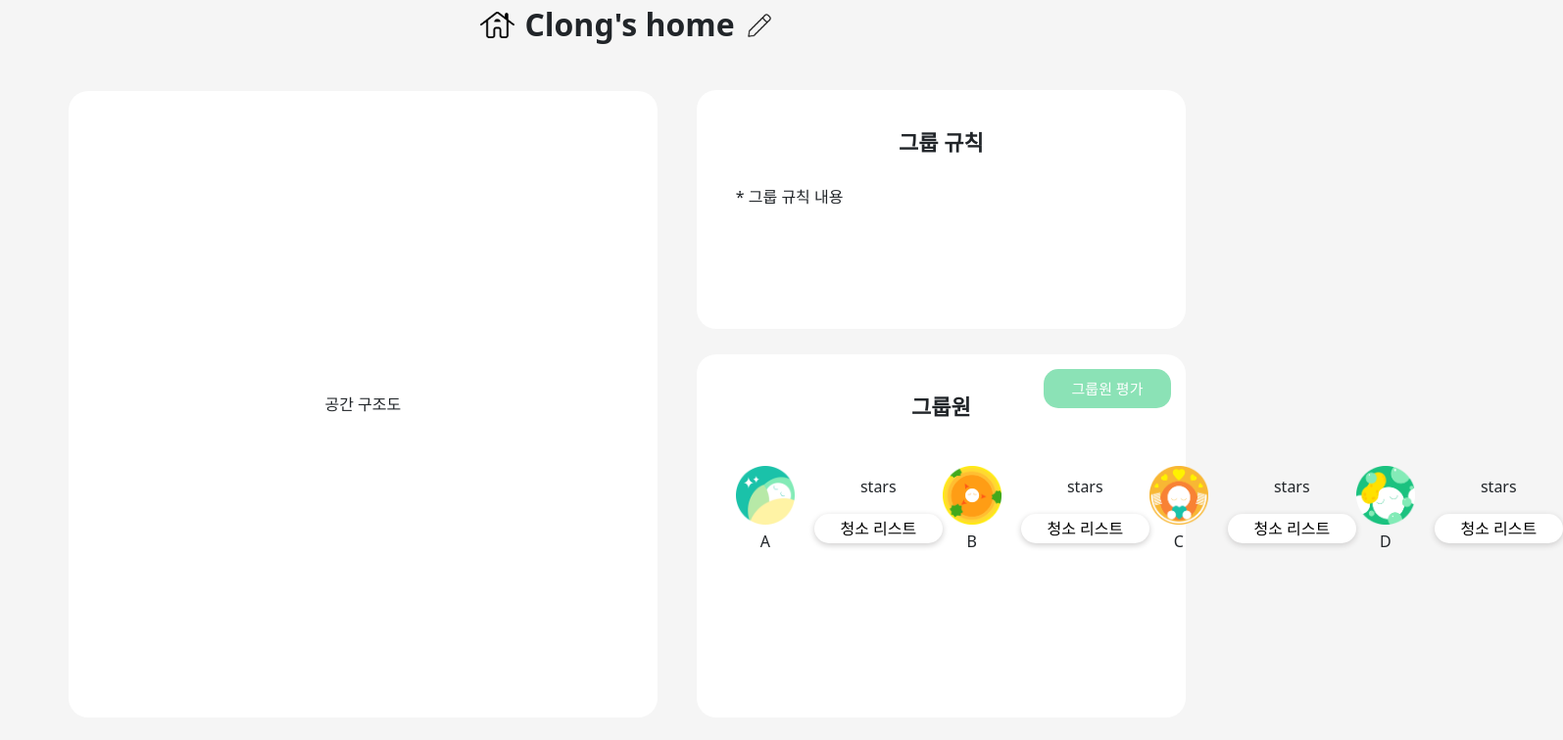
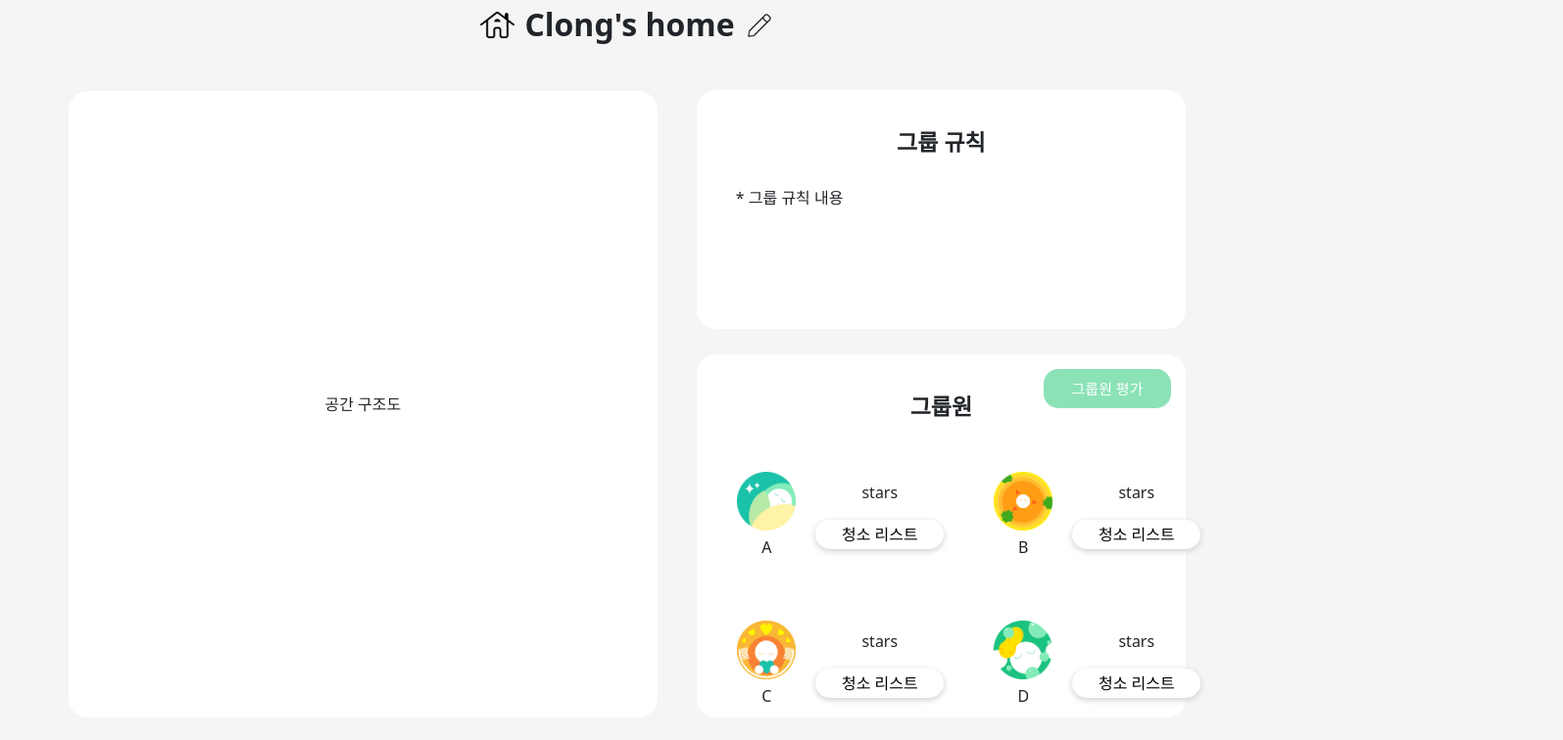
Before and after one commit to Co-sol/clong_front, a React (Vite) app: page /groupHome in a window 1280 px wide. Shown: the part 98-854 px from the top of the page at 98% size, 1595 px wide, since content can reach past the window. Built offline with nearby package versions, Linux system fonts and the light colour scheme; a web font is replaced by a local one.

Commit message:
GEvalItem stars UI 구현중

```diff
--- a/src/components/groupHome/GEvalItem.css
+++ b/src/components/groupHome/GEvalItem.css
@@ -22,6 +22,10 @@
     height: 60px;
 }
 
+.GEvalItem .left .name {
+    text-align: center;
+}
+
 /* 오른쪽부분 */
 .GEvalItem .right {
     display: flex;
--- a/src/components/groupHome/GEvalItem.jsx
+++ b/src/components/groupHome/GEvalItem.jsx
@@ -3,7 +3,6 @@ import "./GEvalItem.css";
 import Button from "../Button";
 
 const GEvalItem = ({ person }) => {
-    console.log(person);
     return (
         <div className="GEvalItem">
             <section className="left">
--- a/src/components/groupHome/GroupHome.css
+++ b/src/components/groupHome/GroupHome.css
@@ -79,7 +79,7 @@ body {
 
 .GroupHome .groupRule > h3 {
     text-align: center;
-    font-size: 22px;
+    font-size: 23px;
     font-weight: bold;
     margin-bottom: 30px;
 }
@@ -100,9 +100,9 @@ body {
 
 .GroupHome .groupEval > h3 {
     text-align: center;
-    font-size: 22px;
+    font-size: 23px;
     font-weight: bold;
-    margin-bottom: 50px;
+    margin-bottom: 55px;
 }
 
 .GroupHome .Button_eval {
@@ -121,4 +121,16 @@ body {
     width: 476px;
     height: 231px;
     display: flex;
+    flex-direction: column;
+    gap: 69px;
 }
+
+.GroupHome .EvalRow1 {
+    display: flex;
+    gap: 48px;
+}
+
+.GroupHome .EvalRow2 {
+    display: flex;
+    gap: 48px;
+}
--- a/src/components/groupHome/GroupHome.jsx
+++ b/src/components/groupHome/GroupHome.jsx
@@ -27,9 +27,16 @@ const GroupHome = () => {
                     <div className="groupEval">
                         <h3>그룹원</h3>
                         <div className="GEvalItems">
-                            {personData.map((item, idx) => {
-                                return <GEvalItem person={item} />;
-                            })}
+                            <div className="EvalRow1">
+                                {personData.slice(0, 2).map((item) => {
+                                    return <GEvalItem person={item} />;
+                                })}
+                            </div>
+                            <div className="EvalRow1">
+                                {personData.slice(2).map((item) => {
+                                    return <GEvalItem person={item} />;
+                                })}
+                            </div>
                         </div>
                         <Button text={"그룹원 평가"} type={"eval"} />
                     </div>
```
